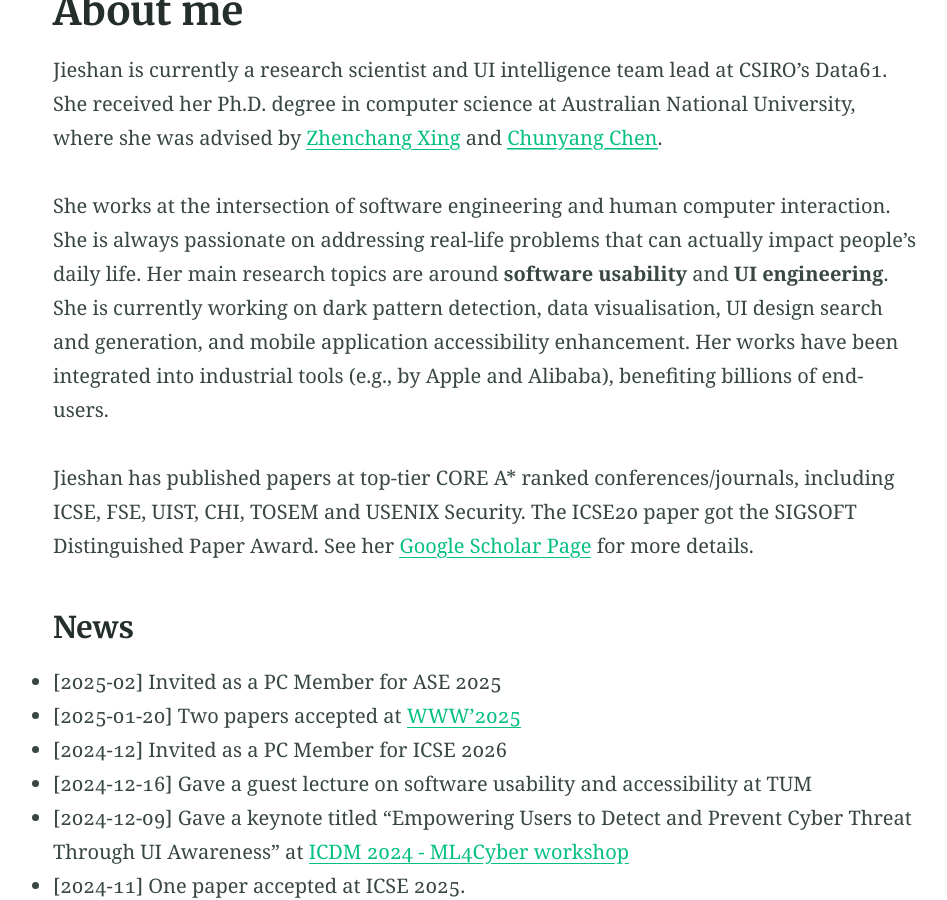
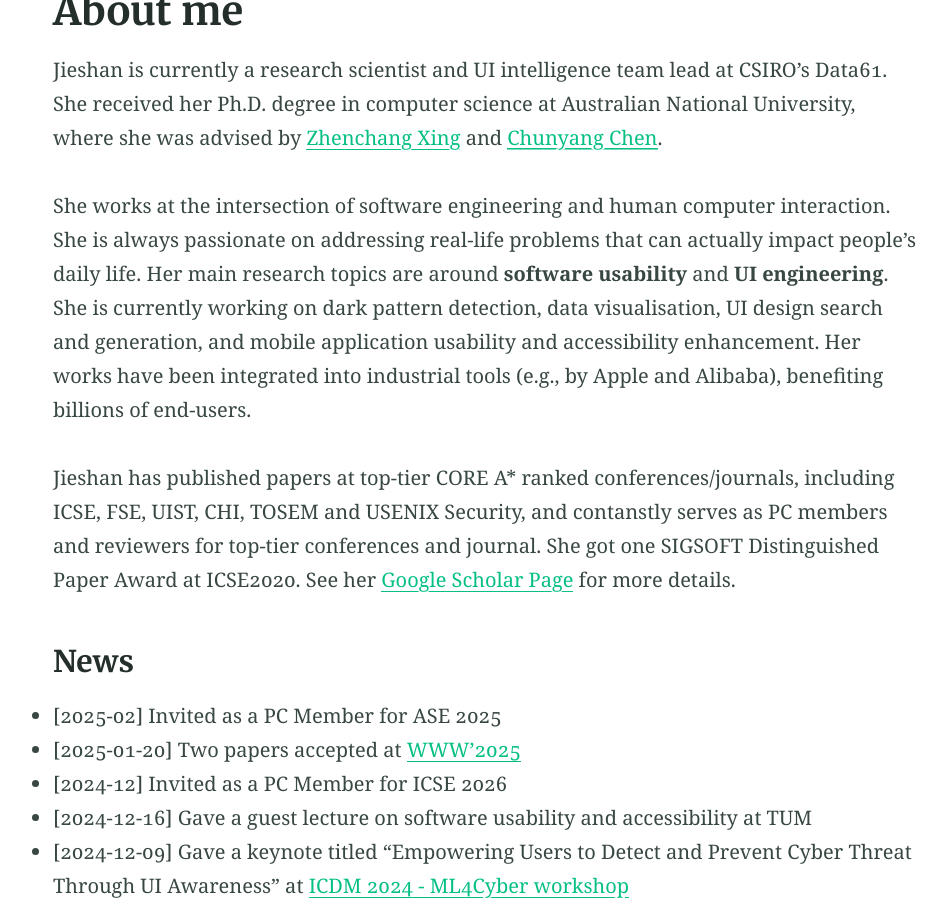
Before and after one commit to chenjshnn/chenjshnn.github.io, a Jekyll site: the page built from index.md, in a window 1280 px wide and 900 px high, scrolled down 530 px. Shown: the whole window, without its empty margins (155-1102 px from the left). Built offline with Jekyll 4.4.1, drawn with Linux system fonts in a browser that asks for light colours.

Commit message:
Update index.md

```diff
--- a/index.md
+++ b/index.md
@@ -15,9 +15,9 @@ excerpt: "I am currently a research scientist and UI intelligence team lead at C
 
 Jieshan is currently a research scientist and UI intelligence team lead at CSIRO's Data61. She received her Ph.D. degree in computer science at Australian National University, where she was advised by [Zhenchang Xing](https://cecs.anu.edu.au/people/zhenchang-xing) and [Chunyang Chen](https://chunyang-chen.github.io/).
 
-She works at the intersection of software engineering and human computer interaction. She is always passionate on addressing real-life problems that can actually impact people's daily life. Her main research topics are around **software usability** and **UI engineering**. She is currently working on dark pattern detection, data visualisation, UI design search and generation, and mobile application accessibility enhancement. Her works have been integrated into industrial tools (e.g., by Apple and Alibaba), benefiting billions of end-users.
+She works at the intersection of software engineering and human computer interaction. She is always passionate on addressing real-life problems that can actually impact people's daily life. Her main research topics are around **software usability** and **UI engineering**. She is currently working on dark pattern detection, data visualisation, UI design search and generation, and mobile application usability and accessibility enhancement. Her works have been integrated into industrial tools (e.g., by Apple and Alibaba), benefiting billions of end-users.
 
-Jieshan has published papers at top-tier CORE A* ranked conferences/journals, including ICSE, FSE, UIST, CHI, TOSEM and USENIX Security. The ICSE20 paper got the SIGSOFT Distinguished Paper Award. See her [Google Scholar Page](https://scholar.google.com/citations?user=slrzj8kAAAAJ) for more details.
+Jieshan has published papers at top-tier CORE A* ranked conferences/journals, including ICSE, FSE, UIST, CHI, TOSEM and USENIX Security, and contanstly serves as PC members and reviewers for top-tier conferences and journal. She got one SIGSOFT Distinguished Paper Award at ICSE2020. See her [Google Scholar Page](https://scholar.google.com/citations?user=slrzj8kAAAAJ) for more details.
 
 
 
```
